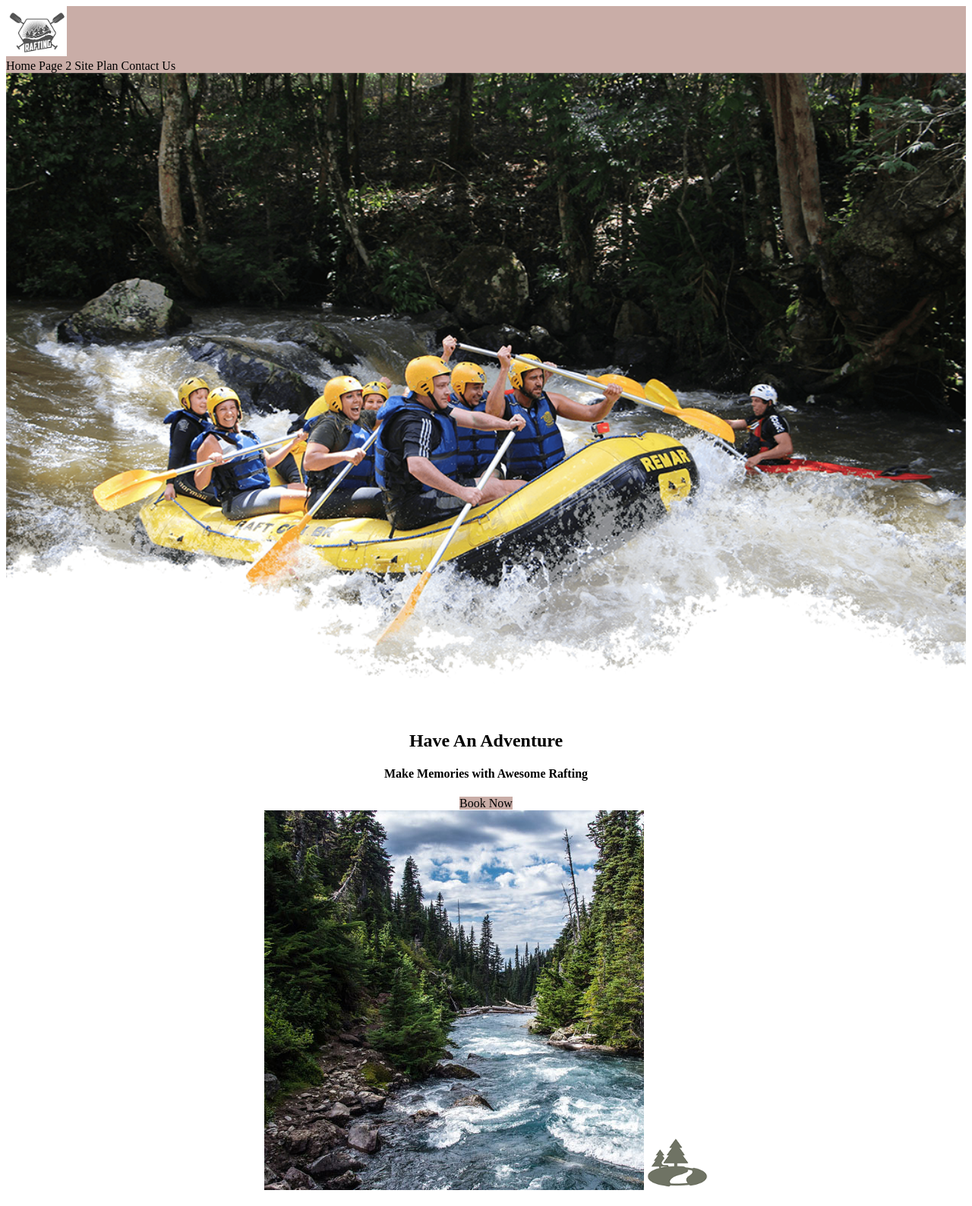
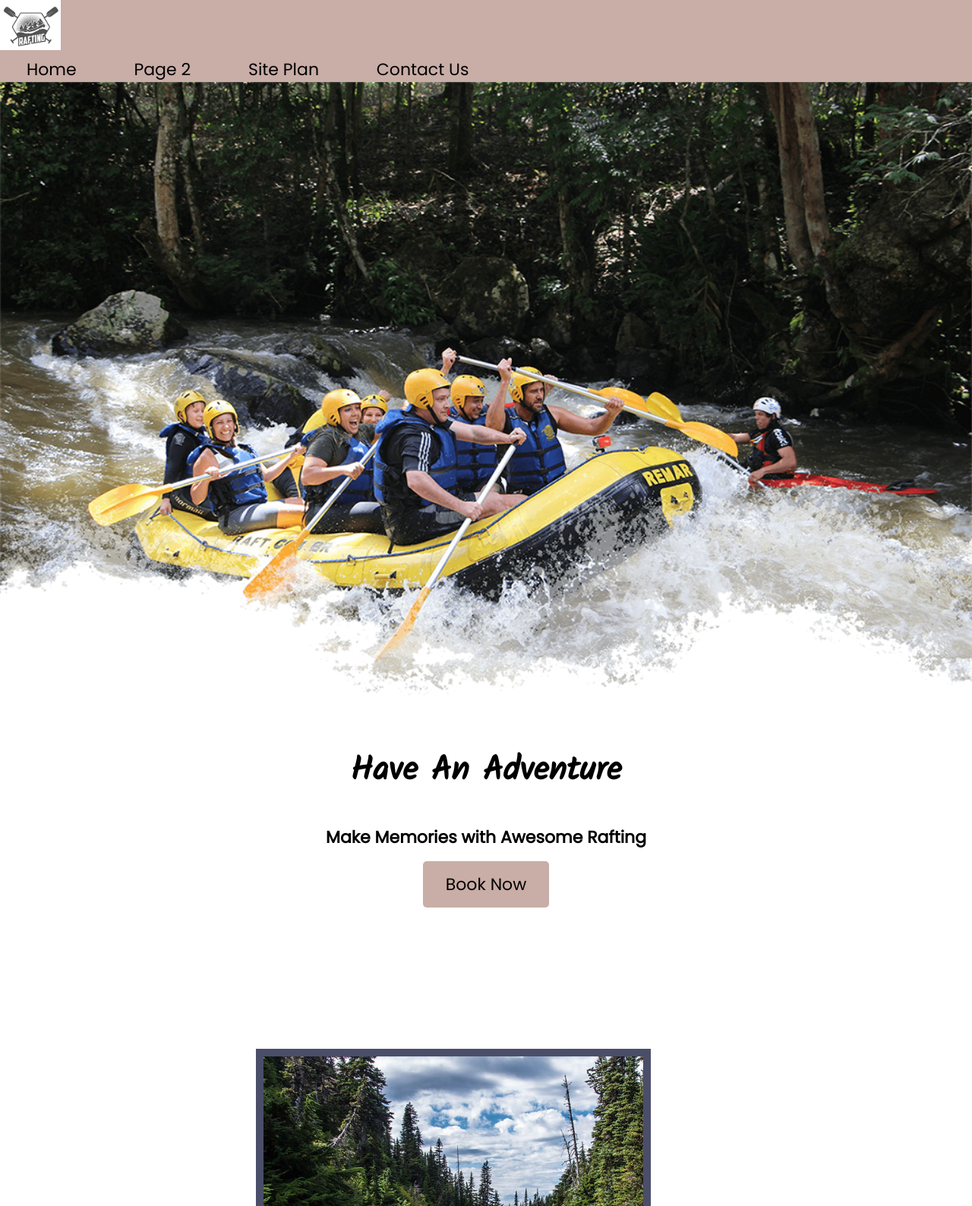
Before and after one commit to ndamatta/WDD130-BYU-Idaho, a plain HTML site: page wwr/index.html in a window 1280 px wide. Shown: the top 1588 px of the page at 76% size. Drawn offline with Linux system fonts and the light colour scheme.

Commit message:
Added changes on CSS from W05 assignment

```diff
--- a/wwr/styles/style.css
+++ b/wwr/styles/style.css
@@ -1,3 +1,5 @@
+@import url('https://fonts.googleapis.com/css2?family=Kalam&family=Poppins&display=swap');
+
 #content {
     max-width:1600px;
     margin:0 auto;
@@ -7,6 +9,7 @@ nav a {
     text-align:center;
     color:#000;
     text-decoration:none;
+    padding: 35px;
 }
 
 #background {
@@ -19,11 +22,16 @@ background-color:#C9ADA7;
     color:#000;
     text-decoration:none;
     text-align: center;
+    padding: 15px 30px;
+    margin-top: 50px;
+    border-radius: 5px;
 }
 
 footer {
     background-color:#C9ADA7;
     color:#000;
+    padding: 25px 50px;
+    margin-top: 200px;
 }
 
 footer a {
@@ -51,7 +59,7 @@ nav a:hover,.book:hover,.join:hover {
     background-color:#C9ADA7;
     color:#FFF;
 }
-.home-title,h4,.msg h2,.msg p {
+h4,.msg h2 {
     color:#000;
 }
 
@@ -59,14 +67,56 @@ color:#000;
     text-align: center;
 }
 
-header,.msg {
+header {
     background-color:#C9ADA7;
 }
 
 body {
     background-color: #FFF;
+    font-family: Poppins, Helvetica, sans-serif;
+    font-size: 22px;
+    margin: 0;
+    padding: 0;
 }
 
-.logo,.icon {
+.logo {
 width:80px;
 }
+.home-title {
+    color:#000;
+    font-family: Kalam;
+    font-size: 2em;
+    margin-top: 10px;
+}
+.msg p {
+    color:#000;
+    font-size: .8em;
+    padding-bottom: 15px;
+}
+.msg {
+    background-color:#C9ADA7;
+    line-height: 1.5em;
+    padding: 35px
+}
+h2 {
+    margin: 0;
+}
+#logo_link {
+    padding-top: 5px;
+}
+.icon {
+    width: 80px;
+    padding-top: 10px;
+}
+footer .social img {
+    padding-top: 15px;
+}
+.rivers-card, .camping-card, .rapids-card {
+    margin: 200px 0;
+}
+.card-img {
+    border: 10px solid #4A4E69;
+}
+.main section img {
+    box-sizing: border-box;
+}
```
Lines whose indentation alone changed are shown as unchanged.
